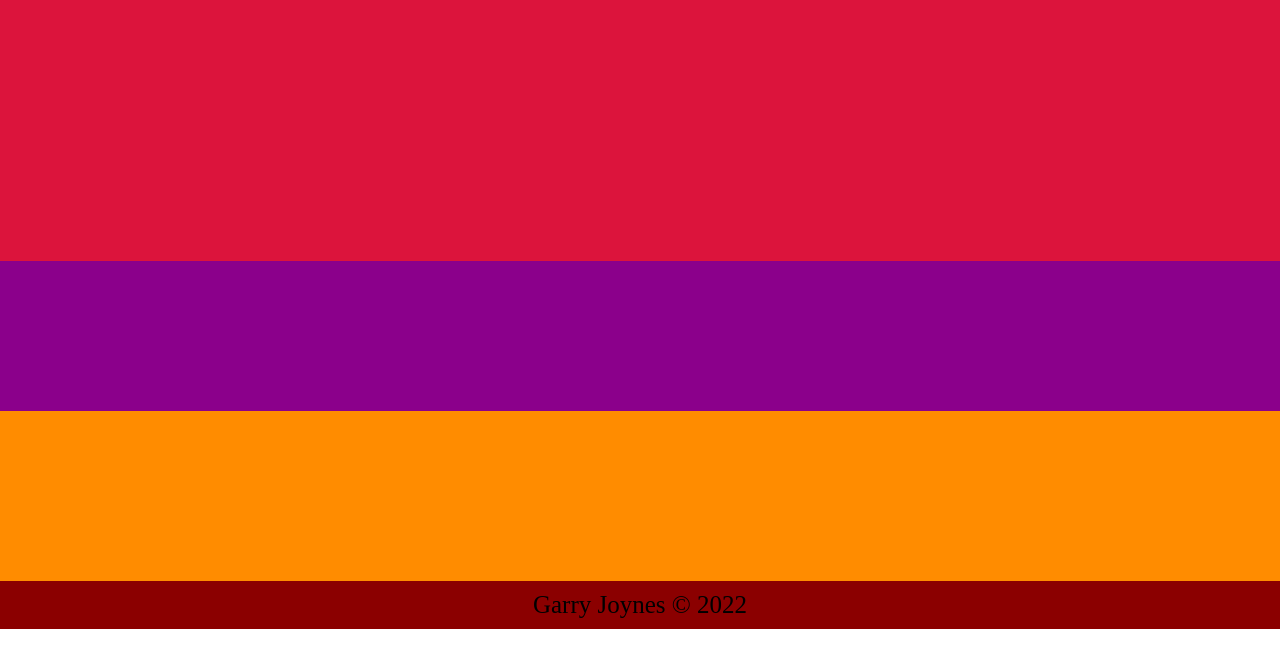
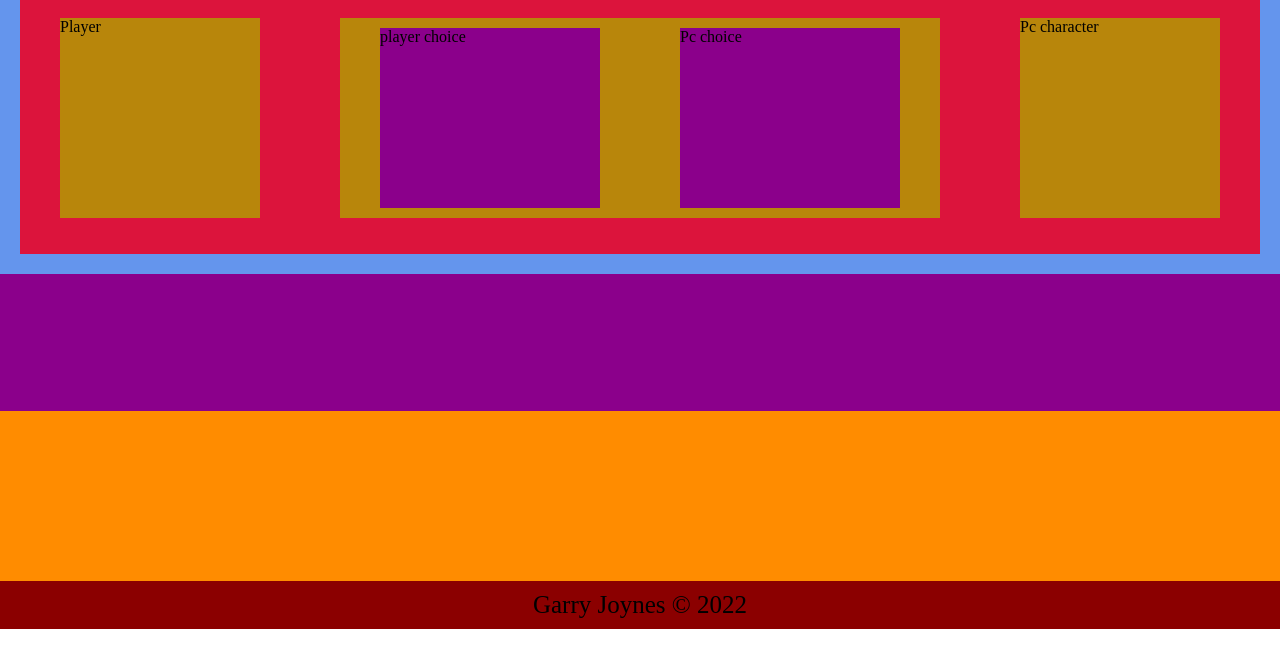
Before and after one commit to zerius182/ultimate_showdown, a plain HTML site: page index.html in a window 1280 px wide. Shown: the part 139-800 px from the top of the page. Drawn offline with Linux system fonts and the light colour scheme.

Commit message:
Added initiasl styling for battle arena divs

```diff
--- a/styles/style.css
+++ b/styles/style.css
@@ -37,7 +37,10 @@
 #players-and-choices{
     display: flex;
     background: crimson;/*temp color for visibility*/
+    justify-content: space-around;
+    align-items: center;
     height: 300px;
+    margin:20px;
 }
 
 #player-moves{
@@ -62,3 +65,22 @@
     font-size: 25px;
     padding: 5px;
 }
+
+.inside-pandc{
+    background: darkgoldenrod;/*temp color for visibility*/
+    height: 200px;
+    width: 200px;
+}
+
+#battle-choices{
+    display: flex;
+    justify-content: space-around;
+    align-items: center;
+    width: 600px;
+}
+
+.inside-battle-choice{
+    background: darkmagenta;/*temp color for visibility*/
+    height: 180px;
+    width: 220px;
+}
```
